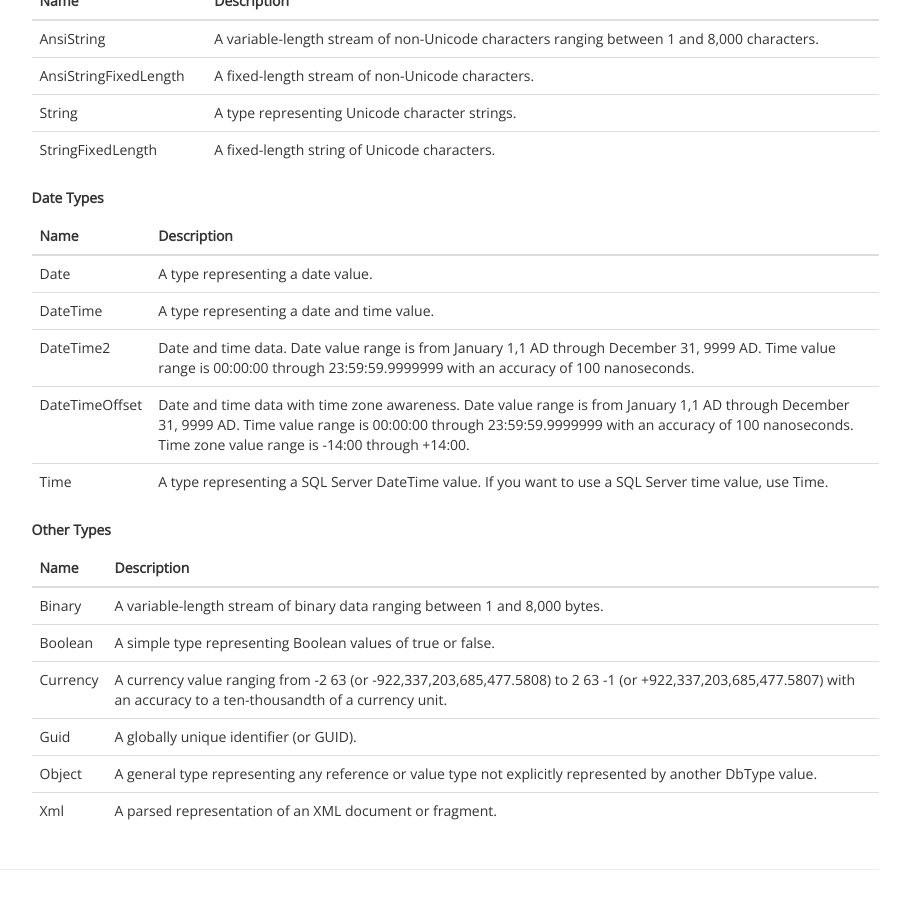
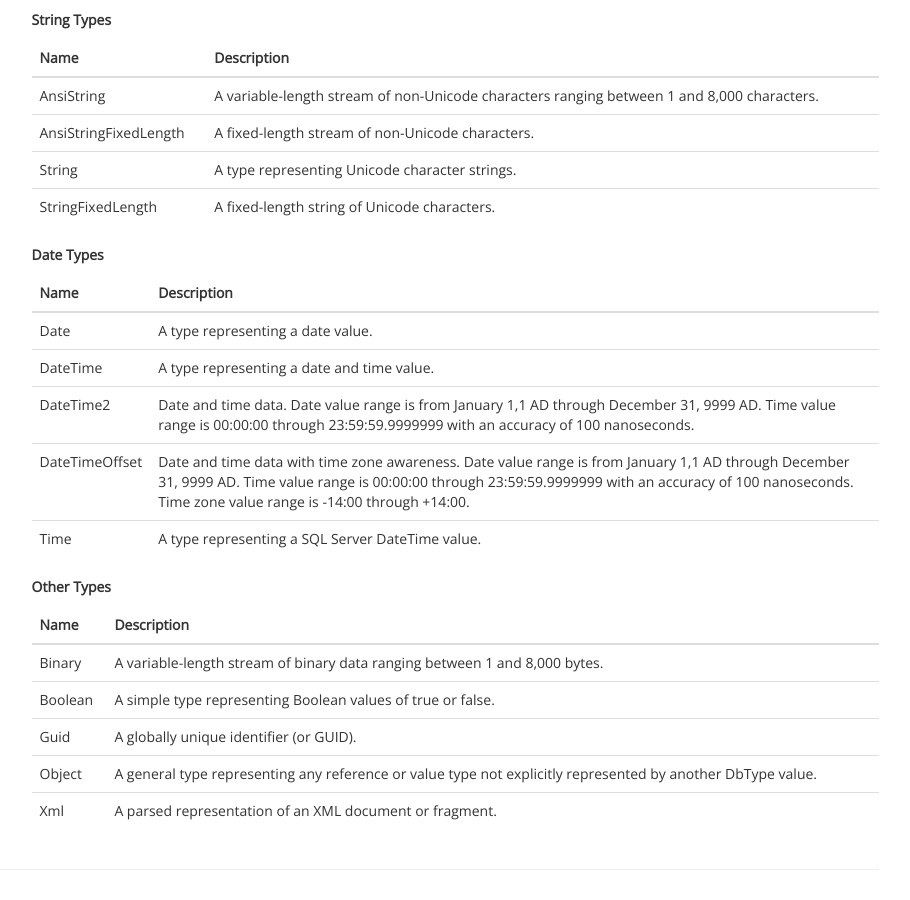
Before and after one commit to MagiQL/magiql.github.io, a Jekyll site: the page built from docs/2-components/201-column-definitions.md, in a window 1280 px wide and 900 px high, scrolled down 1862 px. Shown: the whole window, without its empty margins (331-1241 px from the left). Built offline with Jekyll 4.4.1, drawn with Linux system fonts in a browser that asks for light colours; nearby versions of some CDN libraries; a script that is not in the unit is left out; some of the changed text lies outside the part shown.

Commit message:
Update 201-column-definitions.md

```diff
--- a/docs/2-components/201-column-definitions.md
+++ b/docs/2-components/201-column-definitions.md
@@ -74,7 +75,7 @@ Column Definitions are stored in the `ReportColumnMapping` table and additional
 |DateTime	|A type representing a date and time value.|
 |DateTime2	|Date and time data. Date value range is from January 1,1 AD through December 31, 9999 AD. Time value range is 00:00:00 through 23:59:59.9999999 with an accuracy of 100 nanoseconds.|
 |DateTimeOffset	| Date and time data with time zone awareness. Date value range is from January 1,1 AD through December 31, 9999 AD. Time value range is 00:00:00 through 23:59:59.9999999 with an accuracy of 100 nanoseconds. Time zone value range is -14:00 through +14:00.|
-|Time	|A type representing a SQL Server DateTime value. If you want to use a SQL Server time value, use Time.|
+|Time	|A type representing a SQL Server DateTime value.|
 
  **Other Types**
 
@@ -82,7 +83,6 @@ Column Definitions are stored in the `ReportColumnMapping` table and additional
 |-------- | ---|
 |Binary	| A variable-length stream of binary data ranging between 1 and 8,000 bytes.|
 |Boolean	| A simple type representing Boolean values of true or false. |
-|Currency	| A currency value ranging from -2 63 (or -922,337,203,685,477.5808) to 2 63 -1 (or +922,337,203,685,477.5807) with an accuracy to a ten-thousandth of a currency unit.|
 |Guid	|A globally unique identifier (or GUID).|
 |Object	|A general type representing any reference or value type not explicitly represented by another DbType value. |
 |Xml	|A parsed representation of an XML document or fragment.|
```
Also changed, not shown: other parts of docs/2-components/201-column-definitions.md (+1 -0 lines).
